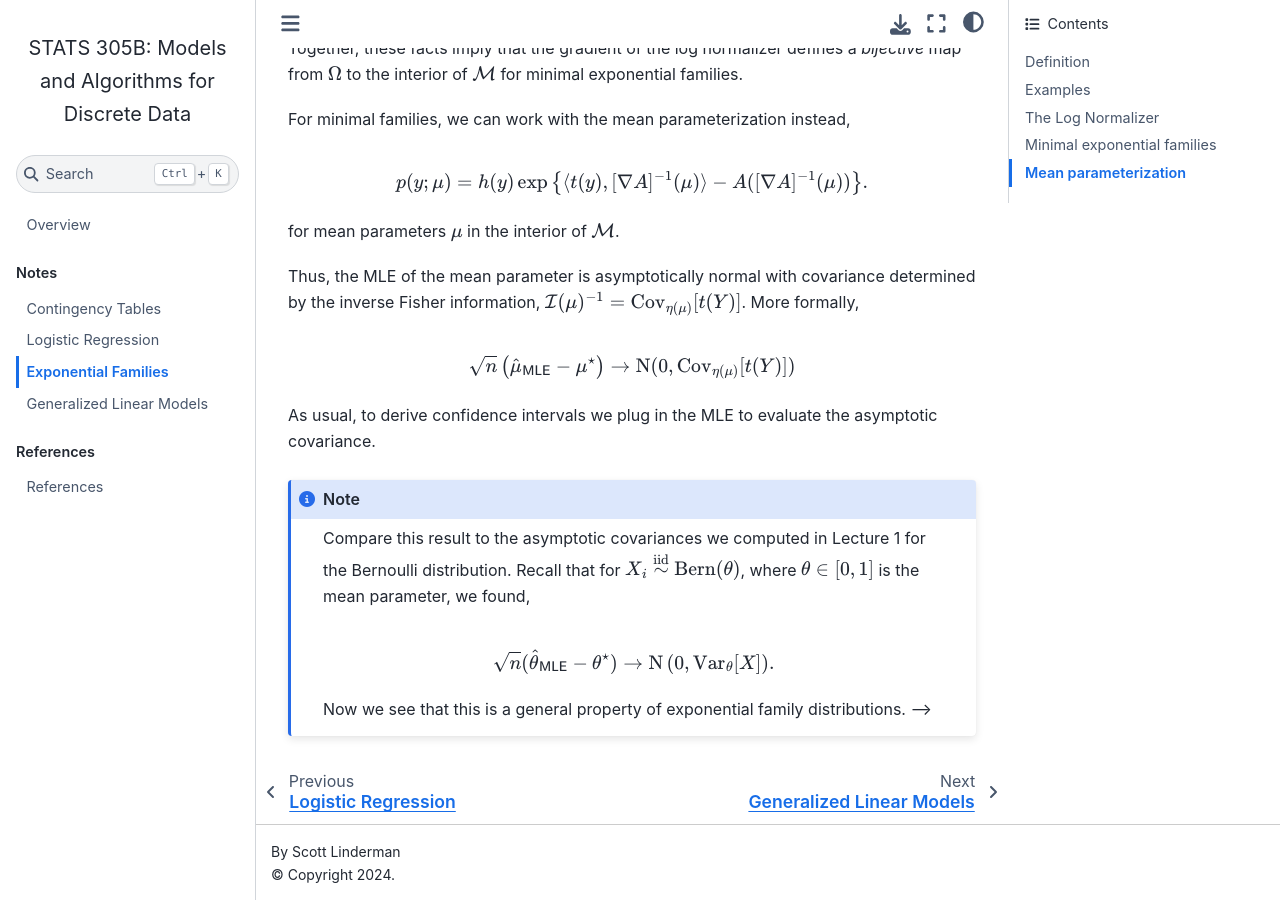
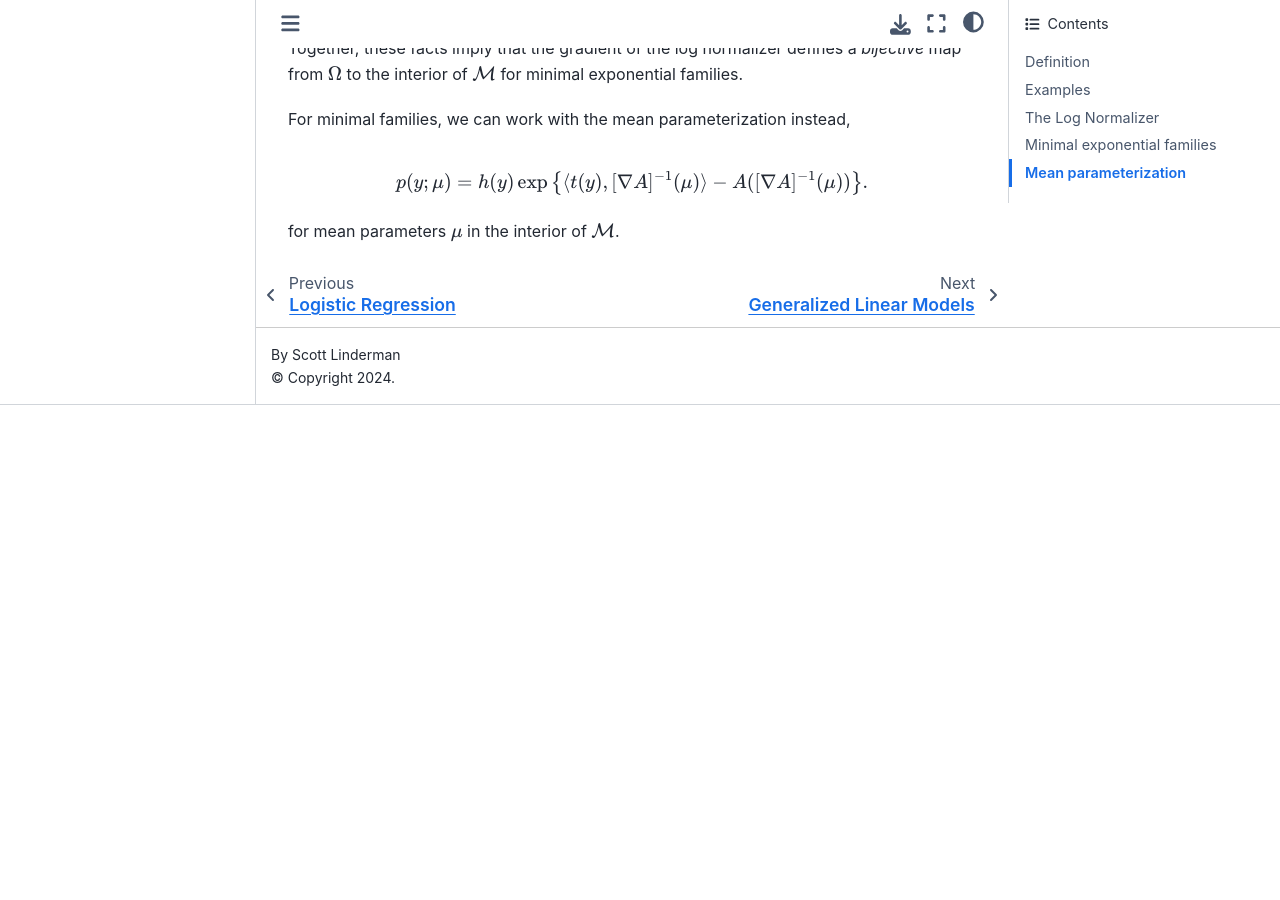
Before and after one commit to slinderman/stats305b, a Jupyter Book: the page built from lectures/04_expfam.md, in a window 1280 px wide and 900 px high, scrolled down 5372 px. Built offline with Jupyter Book 1.0.4 settings and Sphinx 7.4.7 and the Sphinx Book theme 1.1.4, drawn with Linux system fonts in a browser that asks for light colours; pages that are not in the unit, such as notebooks, are missing from menus; after the commit the page ends 5777 px from its top, so only the background shows below that; some of the changed lines change nothing that is shown.

Commit message:
minor updates

```diff
--- a/lectures/04_expfam.md
+++ b/lectures/04_expfam.md
@@ -261,7 +261,9 @@
 \begin{align*}
 \cI(\mu)^{-1} = \tfrac{1}{n} \Cov_{\eta(\mu)}[t(Y)].
 \end{align*} -->
-Thus, the MLE of the mean parameter is asymptotically normal with covariance determined by the inverse Fisher information, $\cI(\mu)^{-1} = \Cov_{\eta(\mu)}[t(Y)]$. More formally,
+
+
+<!-- Thus, the MLE of the mean parameter is asymptotically normal with covariance determined by the inverse Fisher information, $\cI(\mu)^{-1} = \Cov_{\eta(\mu)}[t(Y)]$. More formally,
 \begin{align*}
 \sqrt{n} \left( \hat{\mu}_{\mathsf{MLE}} - \mu^\star \right)
 &\to \mathrm{N}(0, \Cov_{\eta(\mu)}[t(Y)])
@@ -273,9 +275,10 @@
 \begin{align*}
 \sqrt{n} (\hat{\theta}_{\mathsf{MLE}} - \theta^\star) \to \mathrm{N}\left(0, \Var_\theta[X] \right).
 \end{align*}
-Now we see that this is a general property of exponential family distributions. -->
+Now we see that this is a general property of exponential family distributions.
+:::
+-->
 
-:::
 <!--
 ## Conjugate duality
 
--- a/references.bib
+++ b/references.bib
@@ -84,3 +84,10 @@
   year={2008},
   publisher={Now Publishers, Inc.}
 }
+
+@book{efron2022exponential,
+  title={Exponential families in theory and practice},
+  author={Efron, Bradley},
+  year={2022},
+  publisher={Cambridge University Press}
+}
```
